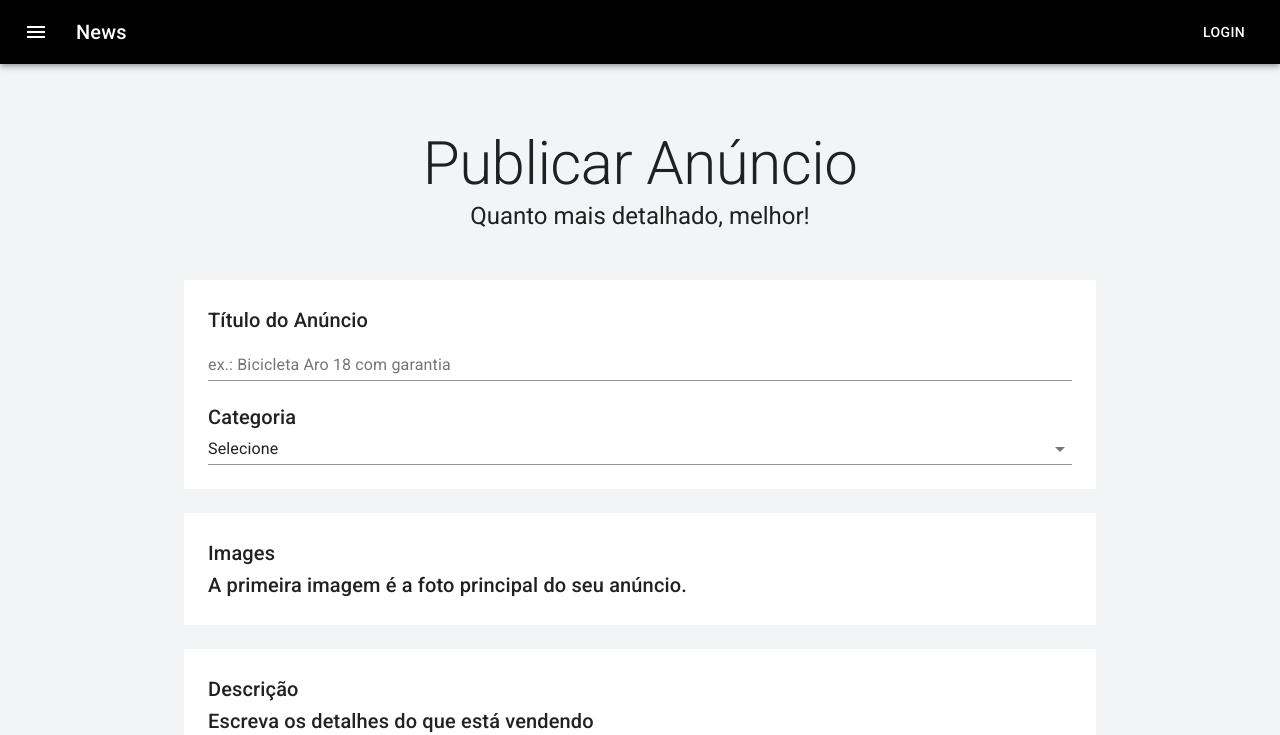
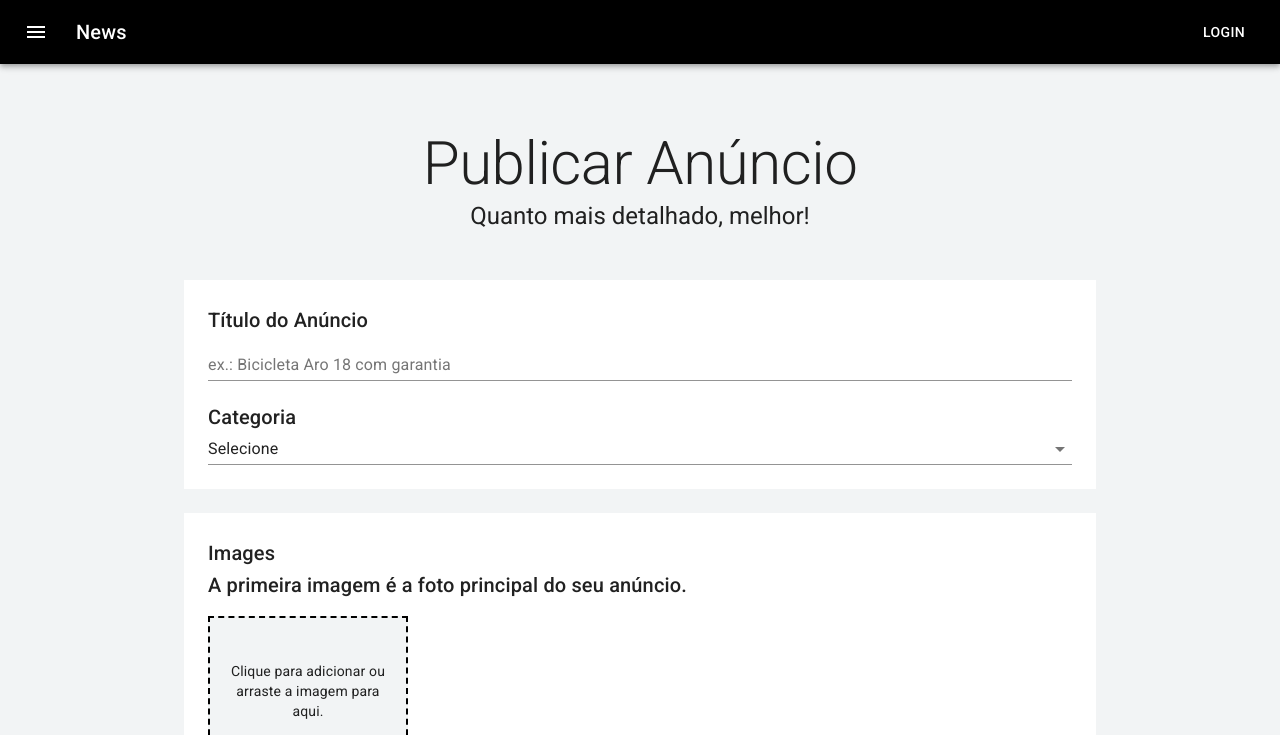
Before and after one commit to Marconeduarte/project-announcement, a Next.js app: page /user/publish in a window 1280 px wide. Shown: the top 735 px of the page. Built offline with nearby package versions, Linux system fonts and the light colour scheme.

Commit message:
adicionando feature de upload de imagens (front)

```diff
--- a/package.json
+++ b/package.json
@@ -13,7 +13,8 @@
     "@material-ui/icons": "4.11.3",
     "next": "12.2.5",
     "react": "17.0.2",
-    "react-dom": "17.0.2"
+    "react-dom": "17.0.2",
+    "react-dropzone": "^14.2.2"
   },
   "devDependencies": {
     "eslint": "8.22.0",
--- a/pages/user/publish.js
+++ b/pages/user/publish.js
@@ -1,9 +1,23 @@
-import { Container, Typography, Box, TextField, Select, Button } from '@material-ui/core'
+import { useState } from 'react'
+import {
+    Container,
+    Typography,
+    Box,
+    TextField,
+    Select,
+    Button,
+    IconButton
+} from '@material-ui/core'
+
+import { useDropzone } from 'react-dropzone'
 import { makeStyles } from '@material-ui/core/styles'
+import { DeleteForever } from '@material-ui/icons'
 
 import TemplateDefault from '../../src/templates/Default'
 
 const useStyles = makeStyles ((theme) => ({
+    mask: {},
+    mainImage:{},
     container: {
         padding: theme.spacing(8, 0, 6)
     },
@@ -13,11 +27,80 @@
     box: {
         backgroundColor: theme.palette.background.white,
         padding: theme.spacing(3),
+    },
+    thumbsContainer: {
+        display: 'flex',
+        flexWrap: 'wrap',
+        marginTop: 15,
+    },
+    dropzone: {
+        display: 'flex',
+        justifyContent: 'center',
+        alignItems: 'center',
+        textAlign: 'center',
+        padding: 10,
+        width: 200,
+        height: 150,
+        margin: '0 15px 15px 0',
+        backgroundColor: theme.palette.background.default,
+        border: '2px dashed black',
+    },
+    thumb: {
+        position: 'relative',
+        width: 200,
+        height: 150,
+        backgroundSize: 'cover',
+        margin: '0 15px 15px 0',
+        backgroundPosition: 'center center',
+
+        '& $mainImage': {
+            backgroundColor: 'blue',
+            padding: '6px 10px',
+            position: 'absolute',
+            bottom: 0,
+            left: 0,
+        },
+
+        '&:hover $mask': {
+            display: 'flex',
+        },
+
+        '& $mask': {
+            display: 'none',
+            justifyContent: 'center',
+            alignItems: 'center',
+            textAlign: 'center',
+            backgroundColor: 'rgba(0, 0, 0, 0.7)',
+            width: '100%',
+            height: '100%',
+        }
     }
 }))
 
 const Publish = () => {
     const classes = useStyles()
+    const [files, setFiles] = useState([])
+
+    const { getRootProps, getInputProps } = useDropzone({
+        accept: 'image/*',
+        onDrop: (acceptedFile) => {
+            const newFiles = acceptedFile.map(file => {
+                return Object.assign(file, {
+                    preview: URL.createObjectURL(file)
+                })
+            })
+
+            setFiles([
+                ...files,
+                ...newFiles,
+            ])
+        }
+    })
+
+    const handleRemoveFile = fileName => {
+        const newFileState = files.filter(file => file.name !== fileName)
+        setFiles(newFileState)
+    }
 
     return (
         <TemplateDefault>
@@ -81,6 +164,39 @@
                     <Typography component="h6" variant="h6" color="textPrimary">
                         A primeira imagem é a foto principal do seu anúncio.
                     </Typography>
+                    <Box className={classes.thumbsContainer}>
+                        <Box className={classes.dropzone} {...getRootProps()}>
+                            <input {...getInputProps()} />
+                            <Typography variant="body2" color="textPrimary">
+                                Clique para adicionar ou arraste a imagem para aqui.
+                            </Typography>
+                        </Box>
+
+                        {
+                            files.map((file, index) => (
+                                <Box
+                                    key={file.name}
+                                    className={classes.thumb}
+                                    style={{ backgroundImage: `url(${file.preview})` }}
+                                >
+                                    {
+                                        index === 0 ?
+                                            <Box className={classes.mainImage}>
+                                                <Typography variant="body" color="secondary">
+                                                    Principal
+                                                </Typography>
+                                            </Box>
+                                        : null
+                                    }
+                                    <Box className={classes.mask}>
+                                        <IconButton color="secondary" onClick={() => handleRemoveFile(file.name)}>
+                                            <DeleteForever fontSize="large" />
+                                        </IconButton>
+                                    </Box>
+                                </Box>
+                            ))
+                        }
+                    </Box>
                 </Box>
             </Container>
 
--- a/src/theme.js
+++ b/src/theme.js
@@ -4,6 +4,9 @@
     palette: {
         primary: {
             main: '#000000',
+        },
+        secondary: {
+            main: '#ffffff',
         },
         background: {
             default: 'rgb(242, 244, 245)',
```
Also changed, not shown: 1 other file (tests, documents, lock files or other folders).
